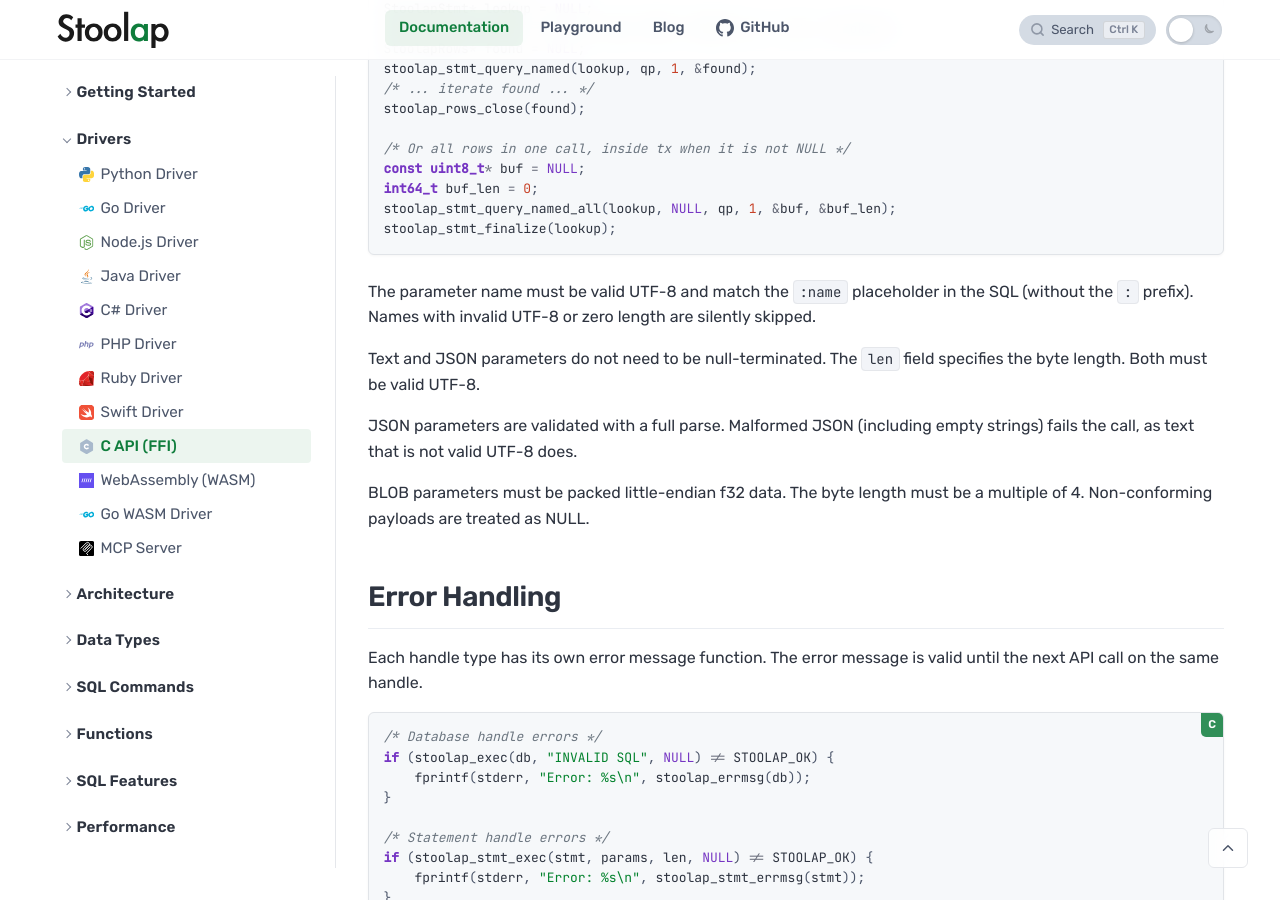
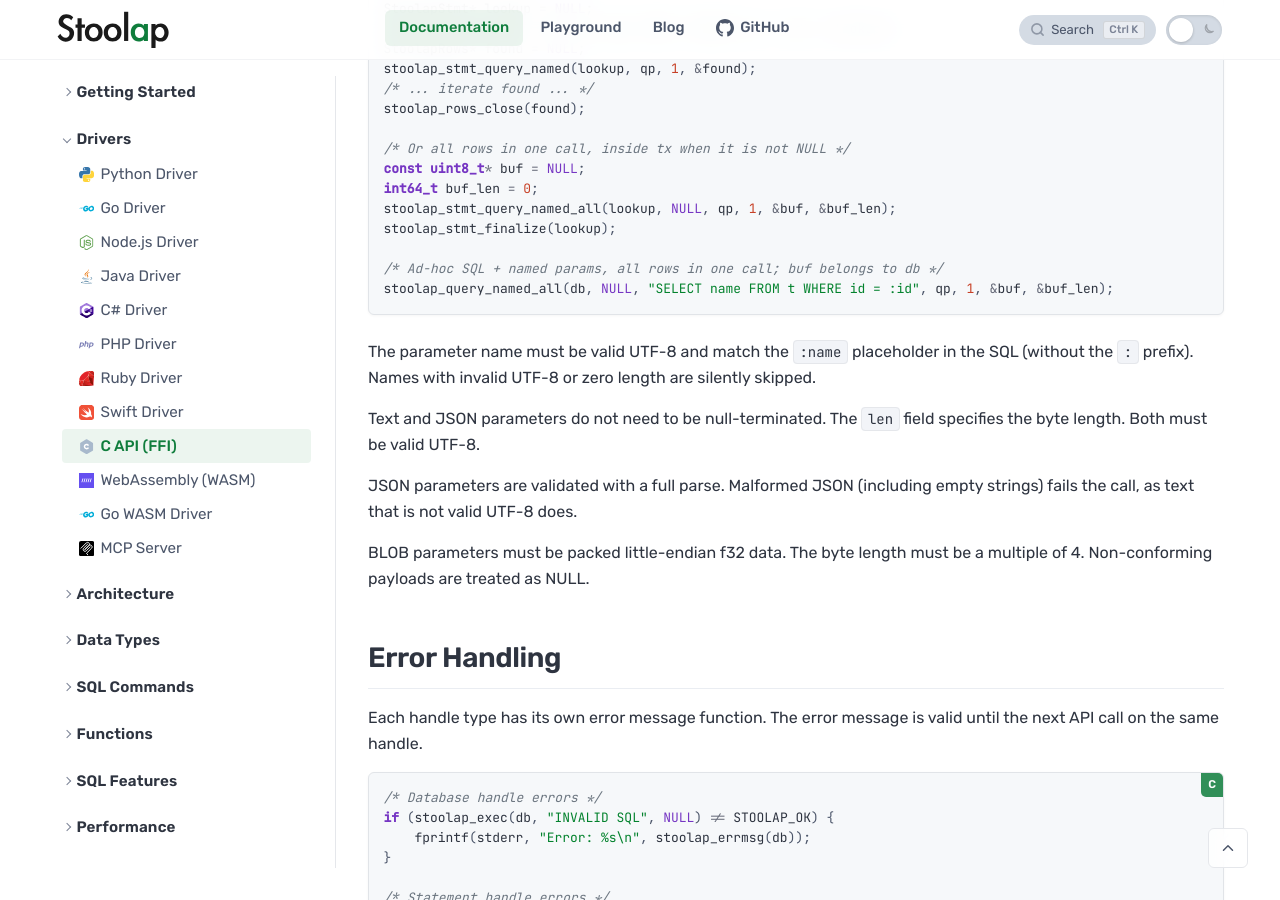
Before and after one commit to stoolap/stoolap, a Jekyll site: the page built from docs/_docs/drivers/c.md, in a window 1280 px wide and 900 px high, scrolled down 14691 px. Built offline with Jekyll 4.4.1, drawn with Linux system fonts in a browser that asks for light colours.

Commit message:
Show stoolap_query_named_all in the C driver's named parameter example

````diff
--- a/docs/_docs/drivers/c.md
+++ b/docs/_docs/drivers/c.md
@@ -572,6 +572,9 @@ const uint8_t* buf = NULL;
 int64_t buf_len = 0;
 stoolap_stmt_query_named_all(lookup, NULL, qp, 1, &buf, &buf_len);
 stoolap_stmt_finalize(lookup);
+
+/* Ad-hoc SQL + named params, all rows in one call; buf belongs to db */
+stoolap_query_named_all(db, NULL, "SELECT name FROM t WHERE id = :id", qp, 1, &buf, &buf_len);
 ```
 
 The parameter name must be valid UTF-8 and match the `:name` placeholder in the SQL (without the `:` prefix). Names with invalid UTF-8 or zero length are silently skipped.
````
